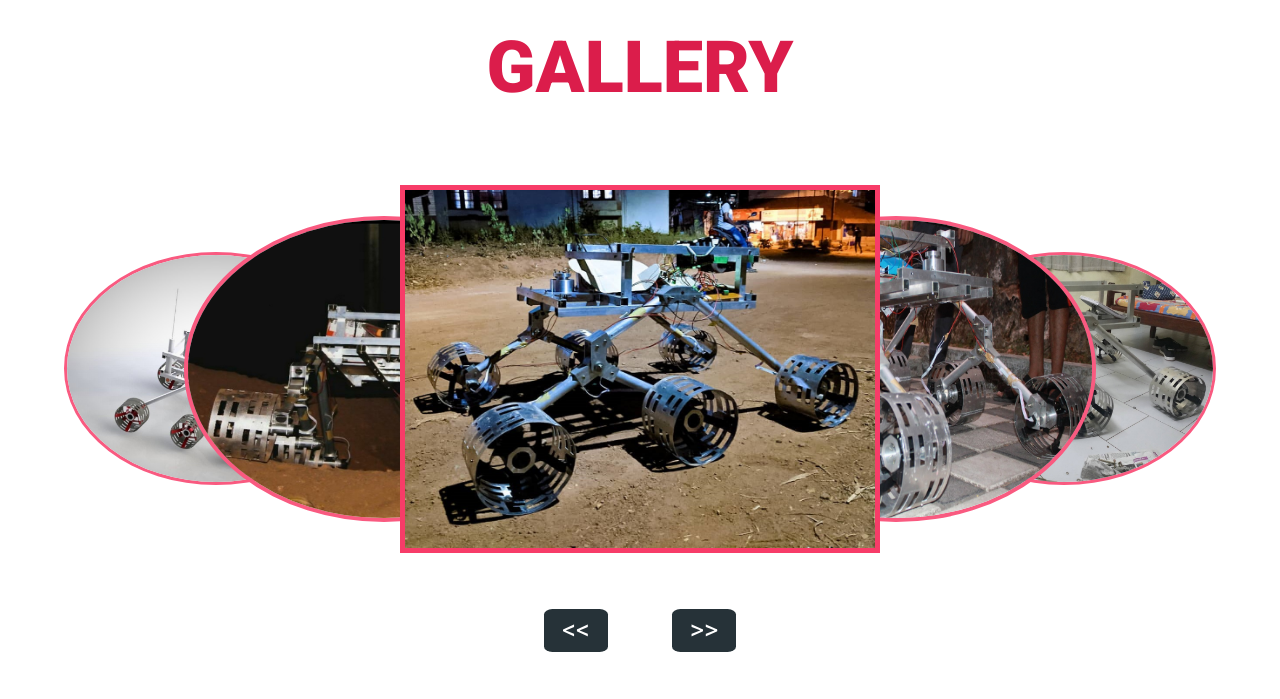
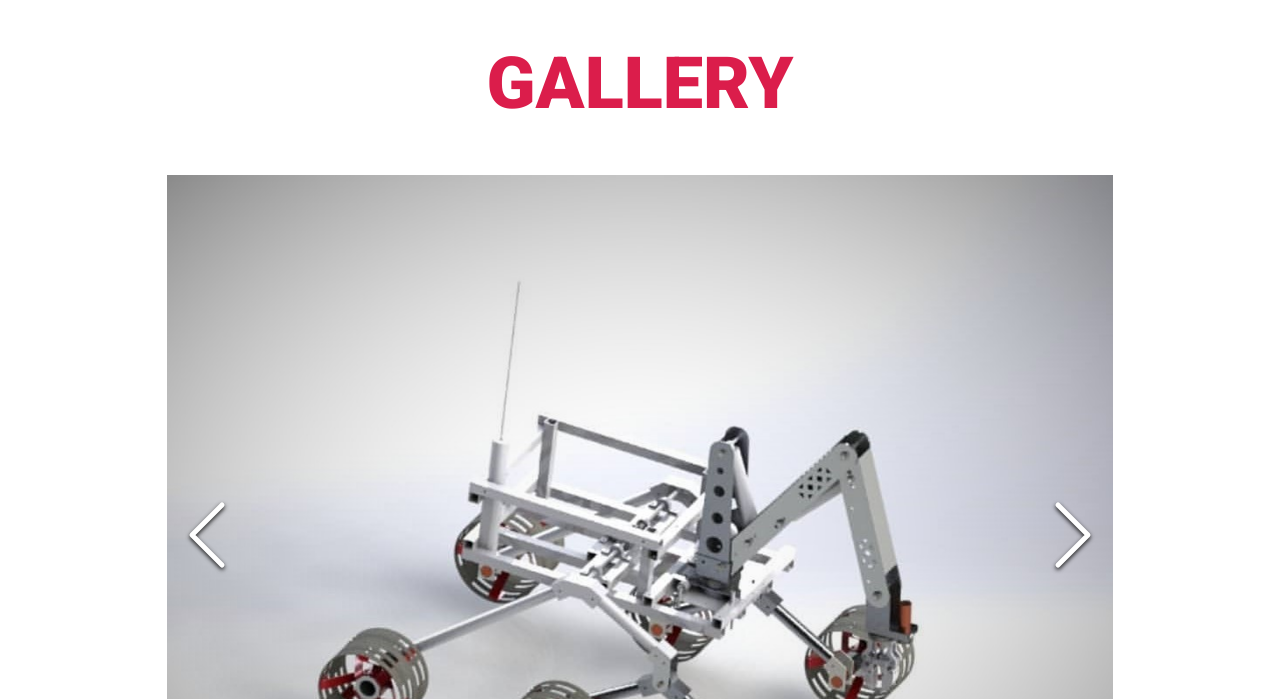
Before and after one commit to teamhorizon-cusat/teamhorizon-cusat.github.io, a Gatsby site: page / in a window 1280 px wide. Shown: the part 6881-7580 px from the top of the page. Built offline with nearby package versions, Linux system fonts and the light colour scheme; Gatsby itself is replaced by a stand-in of ours.

Commit message:
added gallery yay!

```diff
--- a/package.json
+++ b/package.json
@@ -29,6 +29,7 @@
     "react-bootstrap-icons": "^1.5.0",
     "react-dom": "^17.0.1",
     "react-helmet": "^6.1.0",
+    "react-image-gallery": "^1.2.7",
     "react-photo-gallery": "^8.0.0",
     "react-scroll-trigger": "^0.6.10"
   },
--- /dev/null
+++ b/src/components/GalleryHzn/GalleryHzn.js
@@ -0,0 +1,57 @@
+import React from "react"
+import ImageGallery from "react-image-gallery"
+import ScrollTrigger from "react-scroll-trigger"
+
+import thpic1 from "../../assets/images/rover/thpic1.jpg"
+import thpic3 from "../../assets/images/rover/thpic3.jpg"
+import thpic5 from "../../assets/images/rover/thpic5.jpg"
+import thpic6 from "../../assets/images/rover/thpic6c.jpg"
+import thpic7 from "../../assets/images/rover/thpic7.jpg"
+import "./style.css"
+
+const images = [
+  {
+    original: thpic1,
+    thumbnail: thpic1,
+  },
+  {
+    original: thpic3,
+    thumbnail: thpic3,
+  },
+  {
+    original: thpic5,
+    thumbnail: thpic5,
+  },
+  {
+    original: thpic6,
+    thumbnail: thpic6,
+  },
+  {
+    original: thpic7,
+    thumbnail: thpic7,
+  },
+]
+
+const GalleryHzn = () => {
+  const [t1, setT1] = React.useState(false)
+
+  const onEnterViewport1 = () => {
+    setT1(true)
+  }
+  const onExitViewport1 = () => {
+    setT1(false)
+  }
+
+  return (
+    <div className="galleryContainer">
+      <ScrollTrigger onEnter={onEnterViewport1} onExit={onExitViewport1}>
+        <h1 className="display-2" id={`gallery-head${t1 ? "-animate" : ""}`}>
+          GALLERY
+        </h1>
+      </ScrollTrigger>
+      <ImageGallery items={images} slideInterval={2000} autoPlay={true} />
+    </div>
+  )
+}
+
+export default GalleryHzn
--- /dev/null
+++ b/src/components/GalleryHzn/style.css
@@ -0,0 +1,31 @@
+@import "~react-image-gallery/styles/css/image-gallery.css";
+
+.galleryContainer{
+    text-align: center;
+}
+
+.image-gallery{
+    display: inline-block;
+    max-width: 100%;
+}
+
+#gallery-head {
+    text-align: center;
+    font-weight: 900;
+    color: #db1d4b;
+    margin: 3rem auto;
+}
+#gallery-head-animate {
+    margin: 3rem auto;
+    margin-top: 4rem;
+    text-align: center;
+    font-weight: 900;
+    color: #db1d4b;
+    animation: slide-in-left 1s cubic-bezier(0.25, 0.46, 0.45, 0.94) both;
+}
+
+@media screen and (max-width: 425px){
+    .image-gallery-content.bottom.fullscreen{
+        margin-top: 50%;
+    }
+}
--- a/src/pages/index.js
+++ b/src/pages/index.js
@@ -7,7 +7,7 @@ import About from "../components/About/About"
 import Milestone2 from "../components/Milestone2/Milestone2"
 import Team from "../components/Team/Team"
 import Footer from "../components/Footer/Footer"
-import SlidingG from "../components/SlidingGallery/SlidingG"
+import GalleryHzn from "../components/GalleryHzn/GalleryHzn"
 import Head from "../components/Head/Head"
 
 export default function Home() {
@@ -19,7 +19,7 @@ export default function Home() {
       <About />
       <Milestone2 />
       <Team />
-      <SlidingG />
+      <GalleryHzn />
       <Footer />
     </div>
   )
```
Also changed, not shown: 1 other file.
